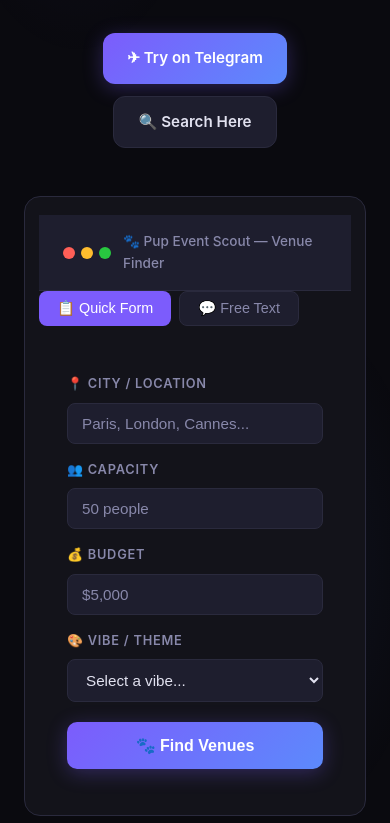
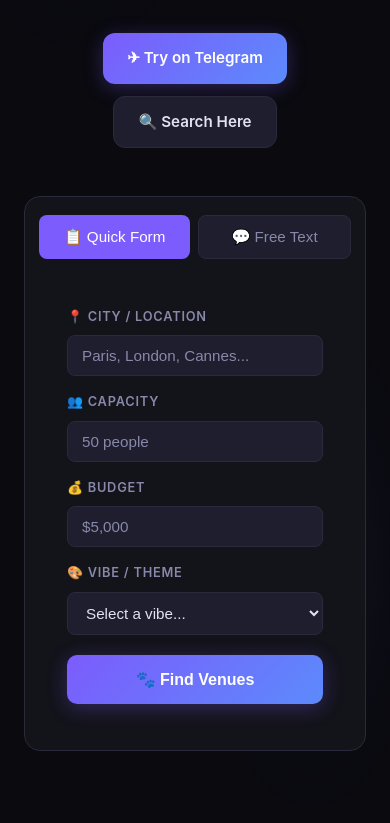
Before and after one commit to straypup-cyber/pup-event-scout, a plain HTML site: page index.html in a window 390 px wide. Shown: the part 277-1100 px from the top of the page. Drawn offline with Linux system fonts and the light colour scheme.

Commit message:
ui: hide macOS header on mobile, full-width tabs and search button

```diff
--- a/index.html
+++ b/index.html
@@ -267,6 +267,10 @@
       .tech-badges { gap: 6px; }
       .tech-badge { font-size: 0.78rem; padding: 5px 10px; }
       nav { flex-wrap: wrap; gap: 8px; }
+      .demo-header { display: none; }
+      [id^="tab-"] { flex: 1; text-align: center !important; padding: 12px 8px !important; font-size: 0.95rem !important; }
+      .search-btn { width: 100% !important; justify-content: center; font-size: 1rem; padding: 15px !important; }
+      #mode-text textarea { font-size: 1rem; }
     }
 
     .form-group {
@@ -553,7 +557,7 @@
       </div>
 
       <!-- Mode tabs -->
-      <div style="display:flex; gap:8px; margin-bottom:20px;">
+      <div style="display:flex; gap:8px; margin-bottom:20px; width:100%;">
         <button class="tab-btn active" id="tab-form" onclick="switchTab('form')" style="background:var(--accent);color:white;border:none;padding:8px 18px;border-radius:8px;cursor:pointer;font-size:0.9rem;">📋 Quick Form</button>
         <button class="tab-btn" id="tab-text" onclick="switchTab('text')" style="background:var(--surface2);color:var(--text-muted);border:1px solid var(--border);padding:8px 18px;border-radius:8px;cursor:pointer;font-size:0.9rem;">💬 Free Text</button>
       </div>
```
